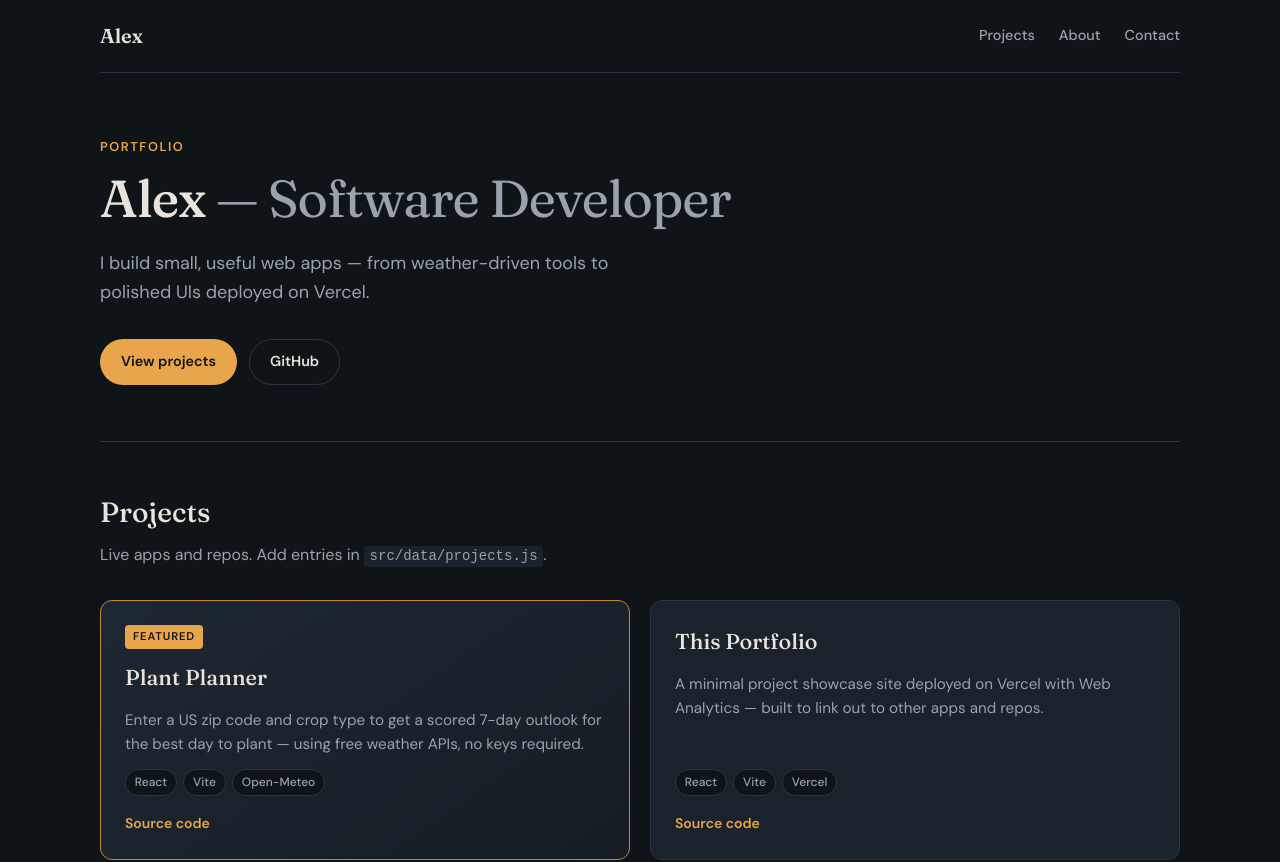
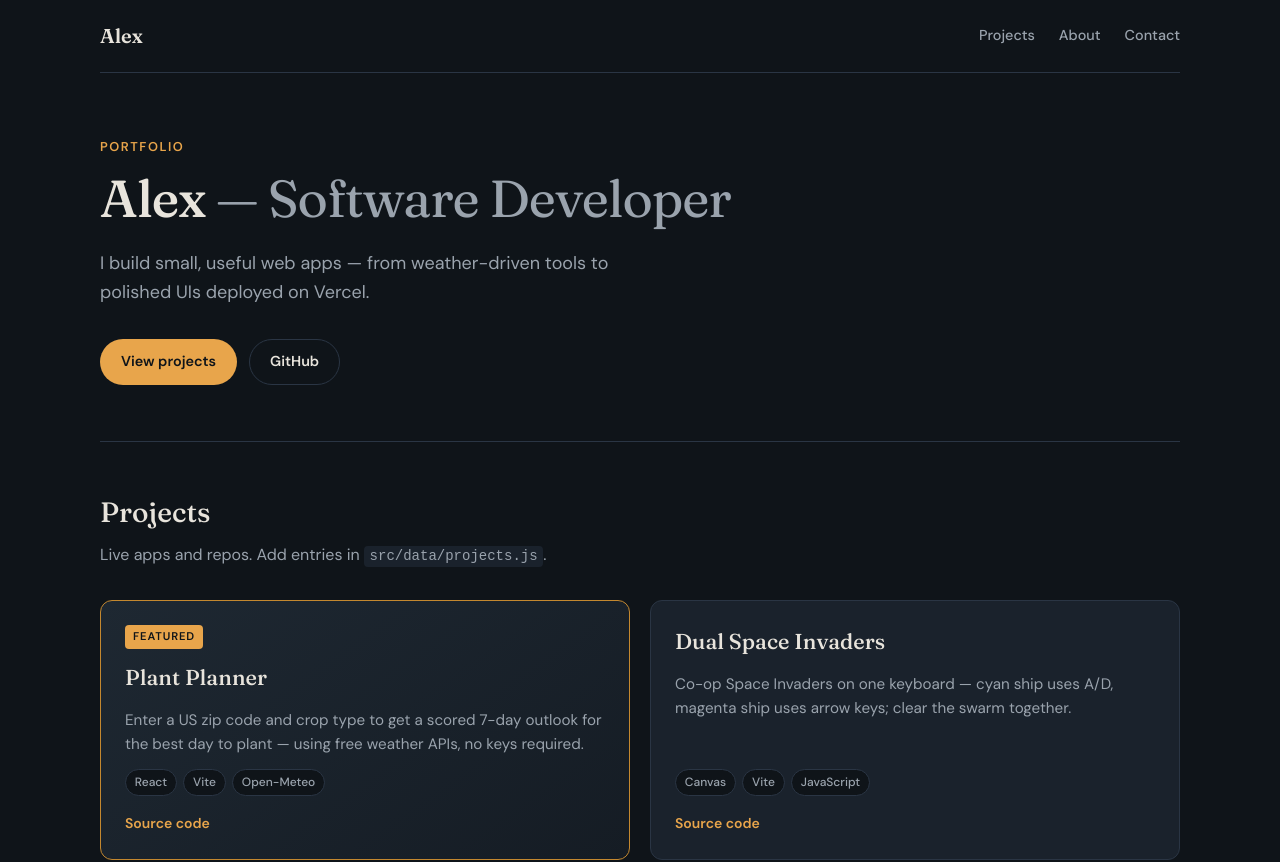
Before and after one commit to VentureAlex/portfolio, a React (Vite) app: page / in a window 1280 px wide. Shown: the top 862 px of the page. Built offline with nearby package versions, Linux system fonts and the light colour scheme.

Commit message:
feat: add Dual Space Invaders to portfolio

```diff
--- a/src/data/projects.js
+++ b/src/data/projects.js
@@ -10,6 +10,16 @@ export const projects = [
     featured: true,
   },
   {
+    slug: 'space-invaders-dual',
+    title: 'Dual Space Invaders',
+    description:
+      'Co-op Space Invaders on one keyboard — cyan ship uses A/D, magenta ship uses arrow keys; clear the swarm together.',
+    tags: ['Canvas', 'Vite', 'JavaScript'],
+    liveUrl: 'https://venture-alex-space-invaders-dual.vercel.app',
+    repoUrl: 'https://github.com/VentureAlex/space-invaders-dual',
+    featured: false,
+  },
+  {
     slug: 'portfolio',
     title: 'This Portfolio',
     description:
```
